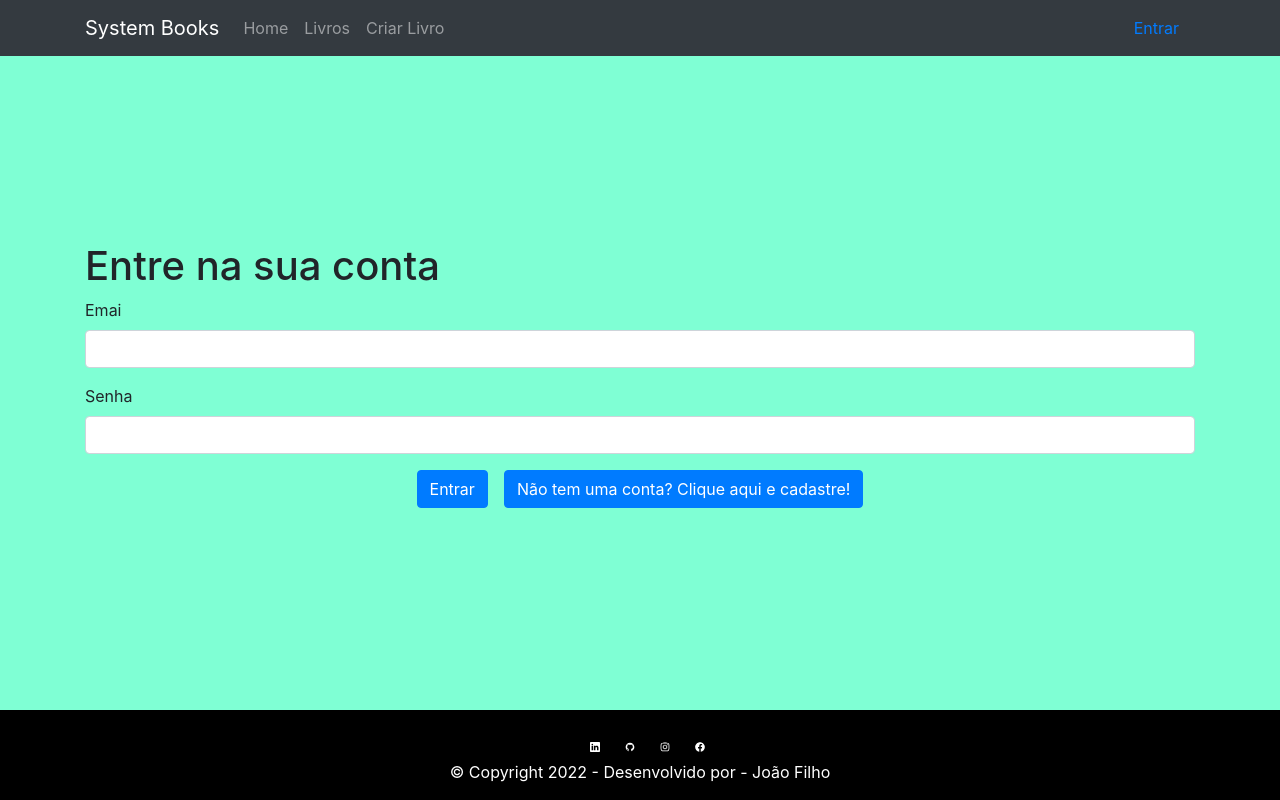
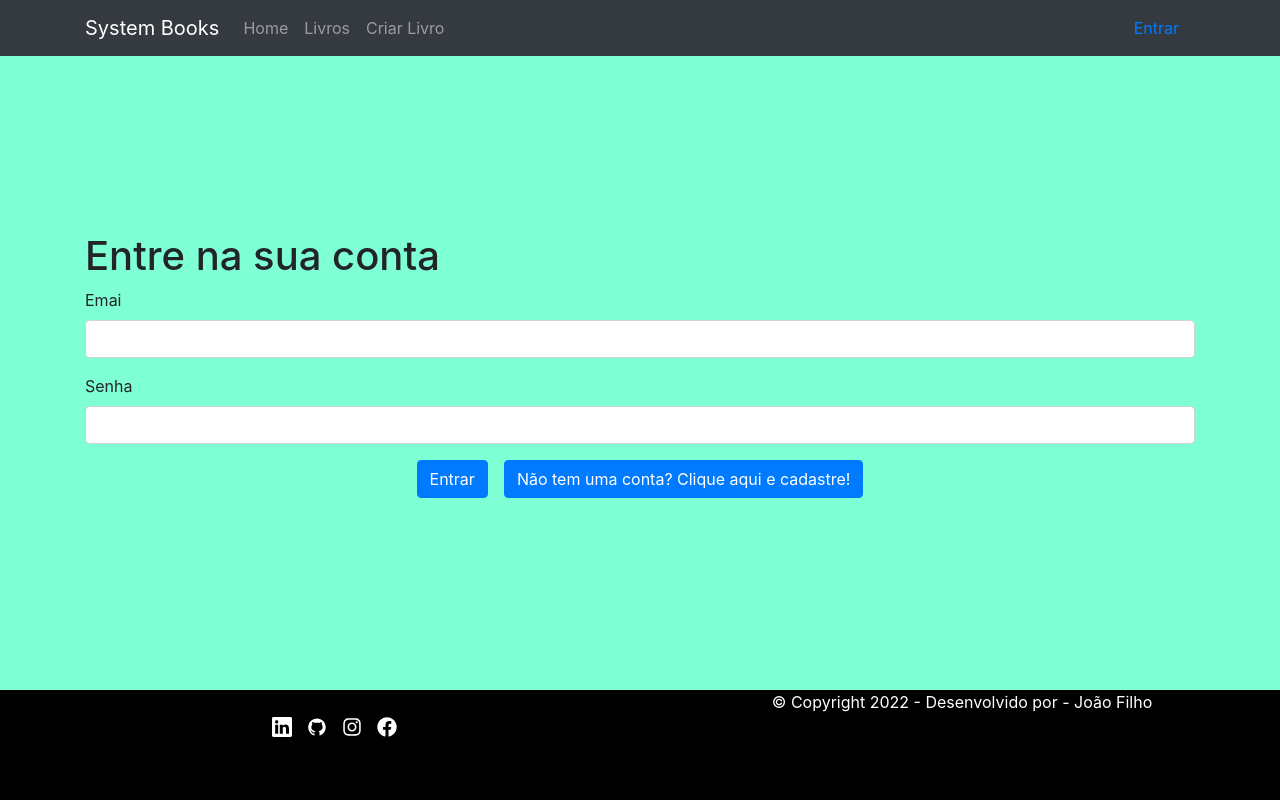
Before and after one commit to ironhack-sao-wdft/react-ironplate, a React (Create React App) app: page /login in a window 1280 px wide. Built offline with nearby package versions, Linux system fonts and the light colour scheme.

Commit message:
tamanhos icones

```diff
--- a/src/assets/styles/index.css
+++ b/src/assets/styles/index.css
@@ -68,15 +68,15 @@
   display:flex;
   justify-content: center;
   width: 100%;
-  height: 90px;
+  height: 110px;
   margin-top: 0px;
   background-color: black;
-  position: relative;
+  /* position: relative; */
 }
 
  .footer__social {
     width: 100%;
-    padding-top: 8px;
+    padding: 8px;
     display: flex;
     justify-content: center;
  }
@@ -85,7 +85,7 @@
     }
 
   .footer__copyright {
-    position: absolute;
+    /* position: absolute; */
     bottom: 0px;
     width: 100%;
     text-align: center;
--- a/src/components/Rodape.js
+++ b/src/components/Rodape.js
@@ -12,20 +12,20 @@ function Rodape() {
           className=" link-icone"
           title="linkedin"
         >
-          <BsLinkedin size="10" color="#fff" />
+          <BsLinkedin size="20" color="#fff" />
         </a>
         <a
           href="https://github.com/jfilinho"
           className=" link-icone"
           title="github"
         >
-          <AiFillGithub size="10" color="#fff" />
+          <AiFillGithub size="20" color="#fff" />
         </a>
 
         <a href="https://www.instagram.com/filho_souzaa"
          className=" link-icone
         " title="instagram">
-          <FaInstagram size="10" color="#fff" />
+          <FaInstagram size="20" color="#fff" />
         </a>
 
         <a
@@ -33,7 +33,7 @@ function Rodape() {
           className=" link-icone"
           title="Facebook"
         >
-          <FaFacebook size="10" color="#fff" />
+          <FaFacebook size="20" color="#fff" />
         </a>
       </div>
       <p className="footer__copyright">
```
